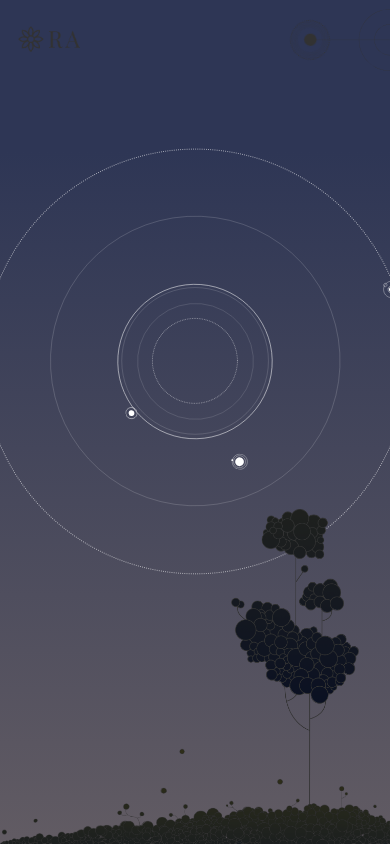
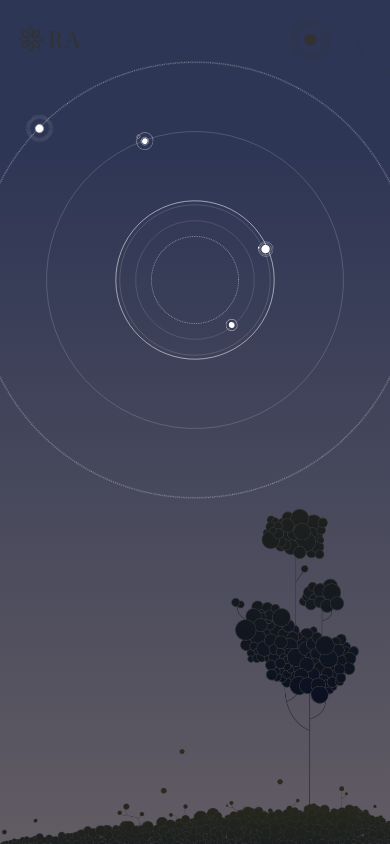
Before and after one commit to rosalynnas/portfolio, a Next.js app: page / in a window 390 px wide. Shown: the top 844 px of the page. Built offline with nearby package versions, Linux system fonts and the light colour scheme.

Commit message:
Correct animation positioning and text colors on mobile layouts

```diff
--- a/app/components/footer.tsx
+++ b/app/components/footer.tsx
@@ -4,7 +4,7 @@ import CirclesBlack from "/public/images/circles-black.png";
 
 export function Footer() {
   return (
-    <div className="footer relative w-4/5 pb-20 lg:w-auto lg:p-20 mx-auto leading-relaxed">
+    <div className="footer relative w-4/5 pb-20 lg:w-auto lg:p-20 mx-auto leading-relaxed text-black">
       <Image
         className="absolute bottom-0 left-48 lg:left-80 lg:w-20"
         src={ShortTree}
--- a/app/components/scene.tsx
+++ b/app/components/scene.tsx
@@ -33,8 +33,6 @@ const ring = {
       type: "spring",
       velocity: 0.01,
       dampening: 50,
-      // duration: 5,
-      // bounce: 0.5,
       stiffness: 75,
       mass: 0.02 * diameter,
       delay: diameter * 0.004,
@@ -102,7 +100,8 @@ const foreground = {
 
 export function Scene() {
   return (
-    <motion.div className="h-[100dvh] max-h-[100dvh] md:h-[calc(100dvh-6rem)] md:max-h-[calc(100dvh-6rem)] overflow-x-clip relative grid place-items-center">
+    <div className="h-[100dvh] max-h-[100dvh] md:h-[calc(100dvh-6rem)] md:max-h-[calc(100dvh-6rem)] overflow-x-clip relative">
+      <div className="h-full overflow-y-clip relative grid place-items-center">
         <motion.div
           className="absolute top-0 h-20 lg:h-32 flex left-4 lg:left-8 right-0 justify-between items-center"
           variants={foreground}
@@ -150,7 +149,7 @@ export function Scene() {
           </div>
         </motion.div>
 
-      <motion.div className="absolute h-2/3 top-20 left-1/2 -translate-x-1/2 w-full md:top-0 xl:h-[45rem] xl:w-[45rem] grid place-items-center -z-1 lg:overflow-y-clip">
+        <motion.div className="absolute top-20 left-1/2 -translate-x-1/2 md:top-0 h-[25rem] w-[25rem] md:h-[30rem] md:w-[30rem] xl:h-[45rem] xl:w-[45rem] grid place-items-center -z-1">
           <motion.div
             className="absolute"
             variants={ring}
@@ -187,10 +186,16 @@ export function Scene() {
               viewBox="0 0 100 100"
               fill="none"
             >
-            <circle cx="50" cy="50" r="49.5" stroke="white" strokeWidth="0.1" />
+              <circle
+                cx="50"
+                cy="50"
+                r="49.5"
+                stroke="white"
+                strokeWidth="0.1"
+              />
             </svg>
             <motion.div
-            className="absolute top-[2px] left-1/2 -translate-x-1/2 -translate-y-1/2"
+              className="absolute top-1/2 left-[2px] -translate-x-1/2 -translate-y-1/2"
               variants={moon}
               initial="hidden"
               custom={10}
@@ -212,7 +217,13 @@ export function Scene() {
               viewBox="0 0 100 100"
               fill="none"
             >
-            <circle cx="50" cy="50" r="49.5" stroke="white" strokeWidth="0.1" />
+              <circle
+                cx="50"
+                cy="50"
+                r="49.5"
+                stroke="white"
+                strokeWidth="0.1"
+              />
             </svg>
           </motion.div>
 
@@ -228,10 +239,16 @@ export function Scene() {
               viewBox="0 0 100 100"
               fill="none"
             >
-            <circle cx="50" cy="50" r="49.5" stroke="white" strokeWidth="0.3" />
+              <circle
+                cx="50"
+                cy="50"
+                r="49.5"
+                stroke="white"
+                strokeWidth="0.3"
+              />
             </svg>
             <motion.div
-            className="absolute top-[3px] left-1/2 -translate-x-1/2 -translate-y-1/2"
+              className="absolute top-1/2 left-[3px] -translate-x-1/2 -translate-y-1/2"
               variants={moon}
               initial="hidden"
               custom={10}
@@ -262,7 +279,7 @@ export function Scene() {
               />
             </svg>
             <motion.div
-            className="absolute top-[2px] left-1/2 -translate-x-1/2 -translate-y-1/2"
+              className="absolute top-1/2 left-[2px] -translate-x-1/2 -translate-y-1/2"
               variants={moon}
               initial="hidden"
               custom={6}
@@ -295,7 +312,7 @@ export function Scene() {
               />
             </svg>
             <motion.div
-            className="absolute top-[3px] left-1/2 -translate-x-1/2 -translate-y-1/2"
+              className="absolute top-1/2 left-[3px] -translate-x-1/2 -translate-y-1/2"
               variants={moon}
               initial="hidden"
               custom={6}
@@ -328,6 +345,8 @@ export function Scene() {
             className="object-cover"
           />
         </motion.div>
+      </div>
+
       <motion.div
         className="absolute bottom-0 right-0 translate-y-1/2 w-full md:w-auto"
         variants={foreground}
@@ -342,6 +361,6 @@ export function Scene() {
           className="object-cover object-left"
         />
       </motion.div>
-    </motion.div>
+    </div>
   );
 }
```
Also changed, not shown: app/page.tsx (+0 -40 lines). Lines whose indentation alone changed are shown as unchanged.
